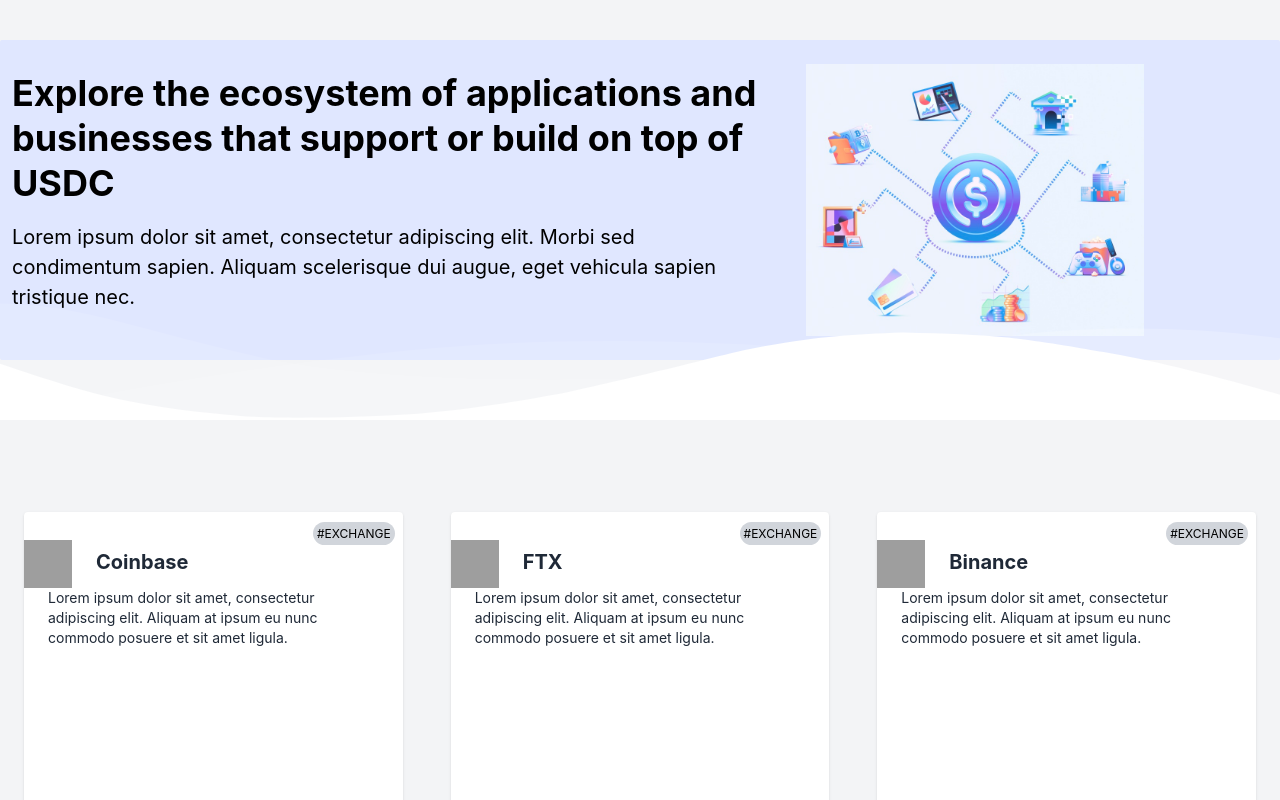
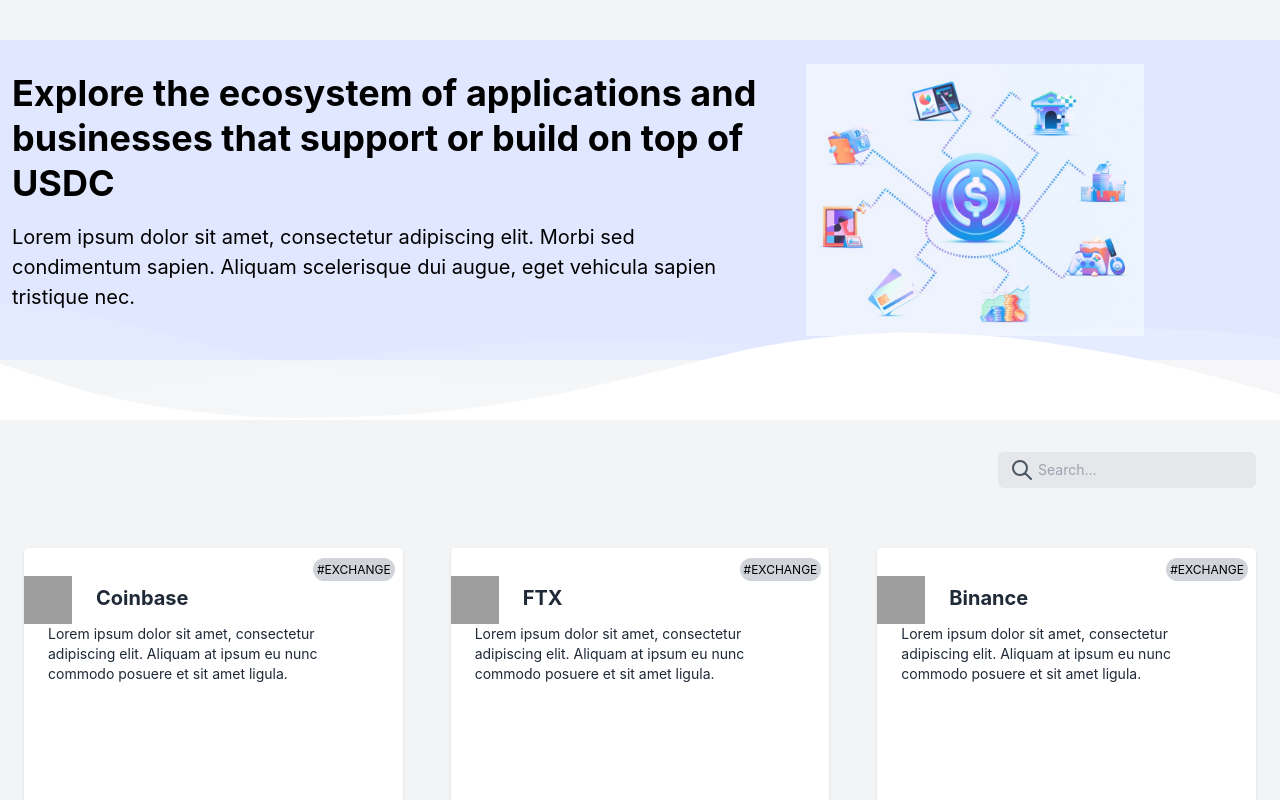
Before and after one commit to steve8circle/usdc-catalog-website, a React (Create React App) app: page /#/ in a window 1280 px wide. Shown: the top 800 px of the page. Built offline with nearby package versions, Linux system fonts and the light colour scheme; grey boxes are pictures that could not be loaded.

Commit message:
add search feature

```diff
--- a/src/App.js
+++ b/src/App.js
@@ -1,7 +1,9 @@
 import "./App.css";
+import SearchInput from "./SearchInput";
 import UsecaseCard from "./UsecaseCard";
 import UsecaseDetail from "./UsecaseDetail";
 import { HashRouter as Router, Route, Routes } from "react-router-dom";
+import { useState } from "react";
 
 const usecases = [
   {
@@ -31,6 +33,20 @@
 ];
 
 function App() {
+  let [searchTerm, setSearchTerm] = useState("");
+  let [filteredUsecases, setFilteredUsecases] = useState(usecases)
+
+  const searchTermChanged = (term) => {
+    setSearchTerm(term);
+    if (term === '') return;
+    term = term.toLowerCase();
+    let filtered = usecases.filter(uc => {
+      return uc.name.toLowerCase().indexOf(term) >= 0
+        || uc.description.toLowerCase().indexOf(term) >= 0;
+    })
+    setFilteredUsecases(filtered);
+  }
+
   return (
     <div className="App bg-gray-100">
       <div class="pt-10 ">
@@ -54,11 +70,11 @@
       </div>
       <div class="relative -mt-12 lg:-mt-24">
         <svg viewBox="0 0 1428 174" version="1.1">
-          <g stroke="none" stroke-width="1" fill="none" fill-rule="evenodd">
+          <g stroke="none" strokeWidth="1" fill="none" fillRule="evenodd">
             <g
               transform="translate(-2.000000, 44.000000)"
               fill="#FFFFFF"
-              fill-rule="nonzero"
+              fillRule="nonzero"
             >
               <path
                 d="M0,0 C90.7283404,0.927527913 147.912752,27.187927 291.910178,59.9119003 C387.908462,81.7278826 543.605069,89.334785 759,82.7326078 C469.336065,156.254352 216.336065,153.6679 0,74.9732496"
@@ -77,7 +93,7 @@
             <g
               transform="translate(-4.000000, 76.000000)"
               fill="#FFFFFF"
-              fill-rule="nonzero"
+              fillRule="nonzero"
             >
               <path d="M0.457,34.035 C57.086,53.198 98.208,65.809 123.822,71.865 C181.454,85.495 234.295,90.29 272.033,93.459 C311.355,96.759 396.635,95.801 461.025,91.663 C486.76,90.01 518.727,86.372 556.926,80.752 C595.747,74.596 622.372,70.008 636.799,66.991 C663.913,61.324 712.501,49.503 727.605,46.128 C780.47,34.317 818.839,22.532 856.324,15.904 C922.689,4.169 955.676,2.522 1011.185,0.432 C1060.705,1.477 1097.39,3.129 1121.236,5.387 C1161.703,9.219 1208.621,17.821 1235.4,22.304 C1285.855,30.748 1354.351,47.432 1440.886,72.354 L1441.191,104.352 L1.121,104.031 L0.457,34.035 Z"></path>
             </g>
@@ -90,13 +106,17 @@
             path="/"
             element={
               <section class="border-b py-8">
+                <div class="container mx-auto flex justify-end pr-6">
+                  <SearchInput searchTermChanged={searchTermChanged}/>
+                </div>
                 <div class="container mx-auto flex flex-wrap pt-4 pb-12">
+
                   <div class="w-full mb-4">
                     <div class="h-1 mx-auto gradient w-64 opacity-25 my-0 py-0 rounded-t"></div>
                   </div>
 
-                  {usecases.map((usecase) => (
-                    <div class="md:w-1/3 ">
+                  {filteredUsecases.map((usecase) => (
+                    <div key={usecase.name} class="md:w-1/3 ">
                       <UsecaseCard
                         class="md:w-1/3"
                         name={usecase.name}
@@ -124,8 +144,8 @@
       </Router>
 
       <svg class="wave-top" viewBox="0 0 1439 147" version="1.1">
-        <g stroke="none" stroke-width="1" fill="none" fill-rule="evenodd">
-          <g transform="translate(-1.000000, -14.000000)" fill-rule="nonzero">
+        <g stroke="none" strokeWidth="1" fill="none" fillRule="evenodd">
+          <g transform="translate(-1.000000, -14.000000)" fillRule="nonzero">
             <g class="wave" fill="#f8fafc">
               <path d="M1440,84 C1383.555,64.3 1342.555,51.3 1317,45 C1259.5,30.824 1206.707,25.526 1169,22 C1129.711,18.326 1044.426,18.475 980,22 C954.25,23.409 922.25,26.742 884,32 C845.122,37.787 818.455,42.121 804,45 C776.833,50.41 728.136,61.77 713,65 C660.023,76.309 621.544,87.729 584,94 C517.525,105.104 484.525,106.438 429,108 C379.49,106.484 342.823,104.484 319,102 C278.571,97.783 231.737,88.736 205,84 C154.629,75.076 86.296,57.743 0,32 L0,0 L1440,0 L1440,84 Z"></path>
             </g>
@@ -152,7 +172,7 @@
       <footer class="bg-black text-white">
         <div class="container px-3 mx-auto flex flex-wrap flex-col md:flex-row items-center">
           <div class="flex flex-col w-full md:w-2/5 justify-center items-start text-center md:text-left">
-            <h1 class="my-4 text-4xl font-bold leading-tight">
+            <h1 className="my-4 text-4xl font-bold leading-tight">
               Building on top of USDC?
             </h1>
           </div>
--- /dev/null
+++ b/src/SearchInput.js
@@ -0,0 +1,26 @@
+import React from 'react'
+
+export default function SearchInput({searchTermChanged}) {
+
+  const handleChange = event => {
+      let v = event.target.value;
+      searchTermChanged(v);
+  }
+
+  return (
+    <div class="flex justify-end">
+      <div class="relative  text-gray-600 focus-within:text-gray-400">
+        <span class="absolute inset-y-0 left-0 flex items-center pl-2">
+            <div type="submit" class="p-1 focus:outline-none focus:shadow-outline">
+            <svg fill="none" stroke="currentColor" strokeLinecap="round"
+            strokeLinejoin="round" strokeWidth="2" viewBox="0 0 24 24"
+            class="w-6 h-6">
+                <path d="M21 21l-6-6m2-5a7 7 0 11-14 0 7 7 0 0114 0z"></path>
+            </svg>
+            </div>
+        </span>
+              <input type="text" name="q" onChange={handleChange} class="py-2 text-sm text-white bg-gray-200 rounded-md pl-10 focus:outline-none focus:bg-white focus:text-gray-900" placeholder="Search..."/>
+      </div>
+    </div>
+  )
+}
--- a/src/UsecaseCard.js
+++ b/src/UsecaseCard.js
@@ -20,7 +20,7 @@
         </div>
         <div class="absolute top-2 right-2">
           {tags.map((tag) => (
-            <span class="bg-gray-300 rounded-full uppercase text-xs p-1">
+              <span key={tag} class="bg-gray-300 rounded-full uppercase text-xs p-1">
               <span>#{tag}</span>
             </span>
           ))}
```
